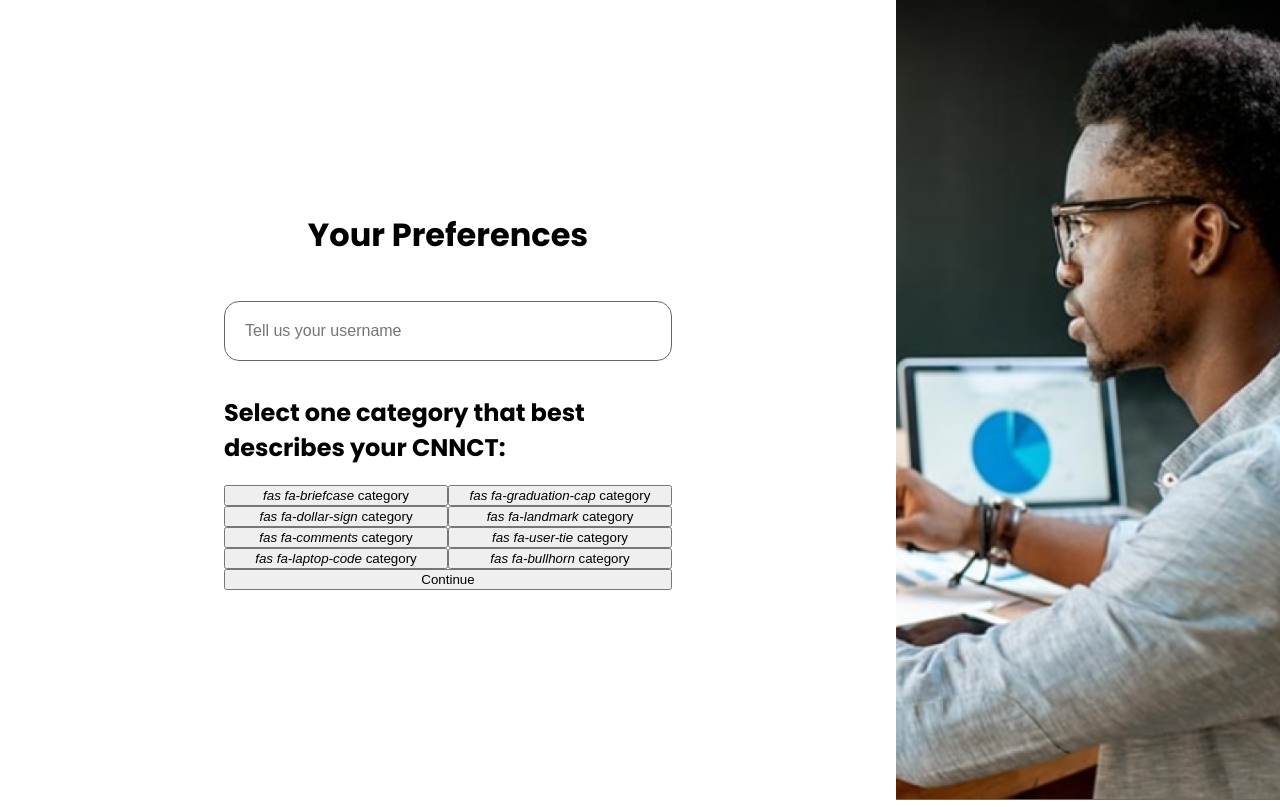
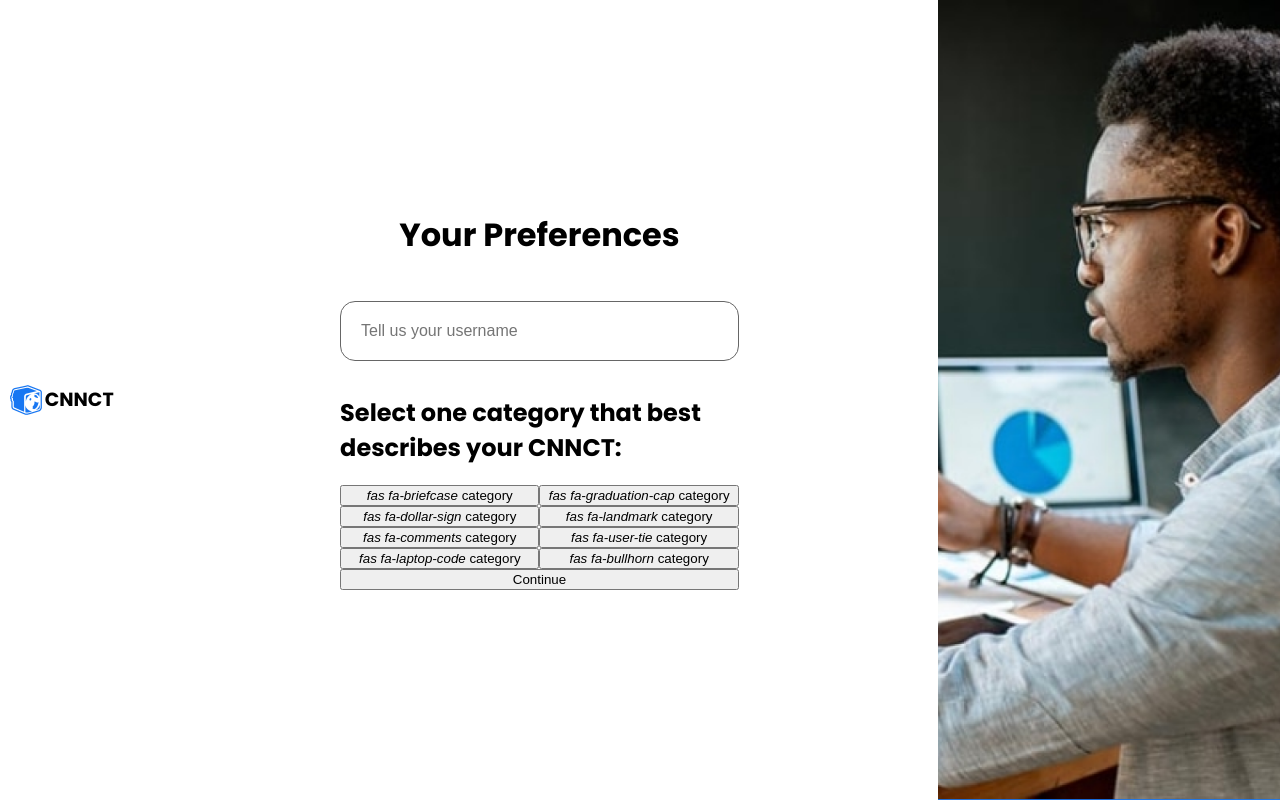
Before and after one commit to annuu1/meeting-scheduler, a React (Vite) app in the folder frontend/: page /preferences in a window 1280 px wide. Built offline with nearby package versions, Linux system fonts and the light colour scheme.

Commit message:
Add Header component to Login, Preferences, and Signup pages

```diff
--- a/frontend/src/components/auth/Login.jsx
+++ b/frontend/src/components/auth/Login.jsx
@@ -43,6 +43,7 @@ const [formData, setFormData] = useState({
 
   return (
     <div className={styles.container}>
+      <Header />
       <div className={styles.formContainer}>
           <div className={styles.formHeaderSignin}>
               <h1>Sign in to your Spark</h1>
--- a/frontend/src/components/auth/Preferences.jsx
+++ b/frontend/src/components/auth/Preferences.jsx
@@ -1,6 +1,7 @@
 import React, { useState } from 'react';
 import styles from '../../styles/Preferences.module.css';
 import authImg from '../../assets/auth_bg.png';
+import Header from '../layout/Header';
 
 function Preferences() {
 const [formData, setFormData] = useState({
@@ -29,6 +30,7 @@ const [formData, setFormData] = useState({
 
   return (
     <div className={styles.container}>
+      <Header />
       <div className={styles.formContainer}>
           <div className={styles.formHeaderSignin}>
               <h1>Your Preferences</h1>
--- a/frontend/src/components/auth/Signup.jsx
+++ b/frontend/src/components/auth/Signup.jsx
@@ -42,6 +42,7 @@ function Signup() {
 
   return (
     <div className={styles.container}>
+      <Headers/>
       <div className={styles.formContainer}>
           <div className={styles.formHeader}>
               <h1>Create an account</h1>
```
